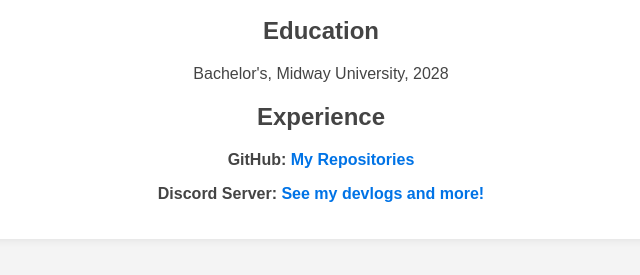
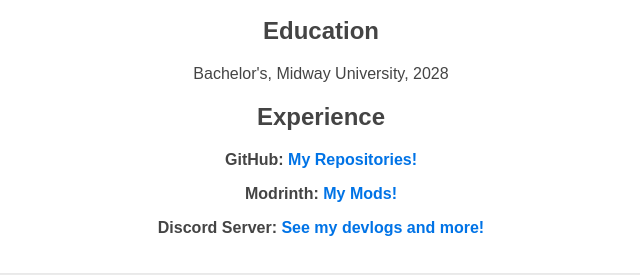
Before and after one commit to ConsularAtol/consular.github.io, a plain HTML site: page index.html in a window 1280 px wide. Shown: the part 181-456 px from the top of the page, without its empty margins (319-959 px from the left). Drawn offline with Linux system fonts and the light colour scheme.

Commit message:
modrinth

```diff
--- a/index.html
+++ b/index.html
@@ -44,7 +44,8 @@
         <h2>Education</h2>
         <p>Bachelor's, Midway University, 2028</p>
         <h2>Experience</h2>
-        <p><strong>GitHub:</strong> <a href="https://github.com/ConsularAtol" target="_blank">My Repositories</a></p>
+        <p><strong>GitHub:</strong> <a href="https://github.com/ConsularAtol" target="_blank">My Repositories!</a></p>
+        <p><strong>Modrinth:</strong> <a href="https://modrinth.com/user/Consular" target="_blank">My Mods!</a></p>
         <p><strong>Discord Server:</strong> <a href="https://discord.gg/HKNhcGztk3" target="_blank">See my devlogs and more!</a></p>
     </div>
 </body>
```
